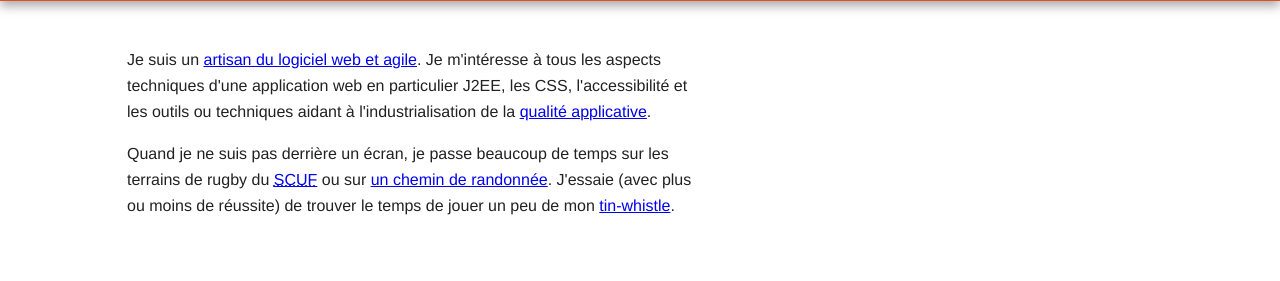
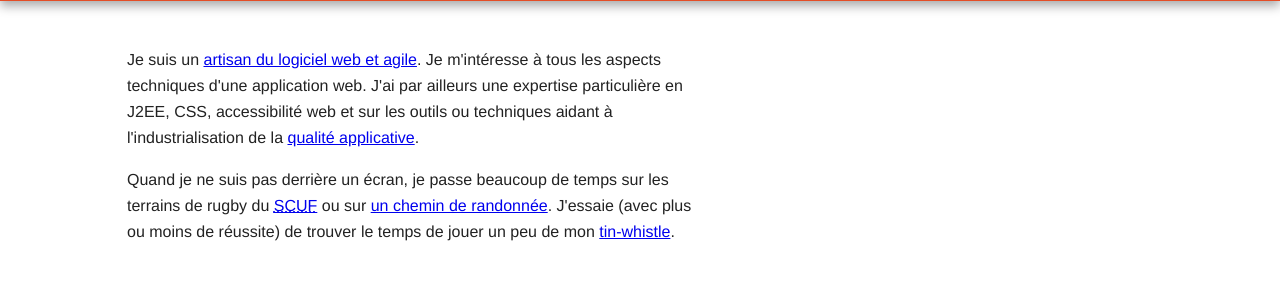
Before and after one commit to pgueguin/net.gueguin.pierre, a PHP site: the page made by index.php in a window 1280 px wide. Shown: the part 95-376 px from the top of the page. Run offline with PHP 8.4, Linux system fonts and the light colour scheme; some libraries are stand-ins or nearby versions.

Commit message:
petit changement sur la description

```diff
--- a/index.php
+++ b/index.php
@@ -39,8 +39,8 @@
                 <article>
                   <p>
                     Je suis un <a href="http://www.linkedin.com/in/lcottereau/fr" title="CV en ligne de Laurent Cottereau">artisan du logiciel web et agile</a>.
-                    Je m'intéresse à tous les aspects techniques d'une application web en particulier J2EE, les CSS, l'accessibilité et
-                    les outils ou techniques aidant à l'industrialisation de la
+                    Je m'intéresse à tous les aspects techniques d'une application web. J'ai par ailleurs une expertise particulière en J2EE, CSS, accessibilité web
+                    et sur les outils ou techniques aidant à l'industrialisation de la
                     <a href="http://manifesto.softwarecraftsmanship.org/#/fr-fr" title="Manifeste pour l'artisanat du logiciel">qualité applicative</a>.
                   </p>
 
```
